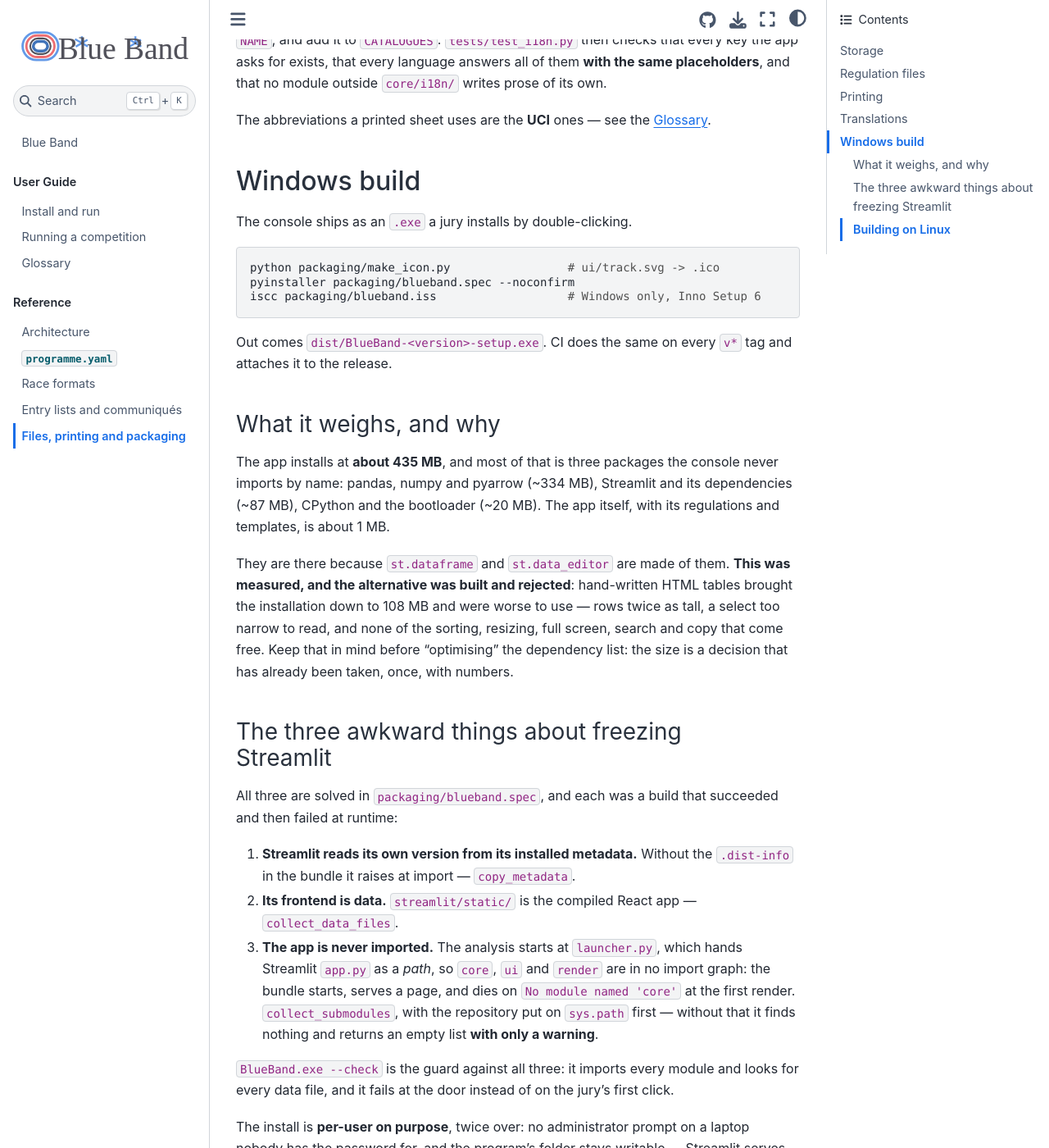
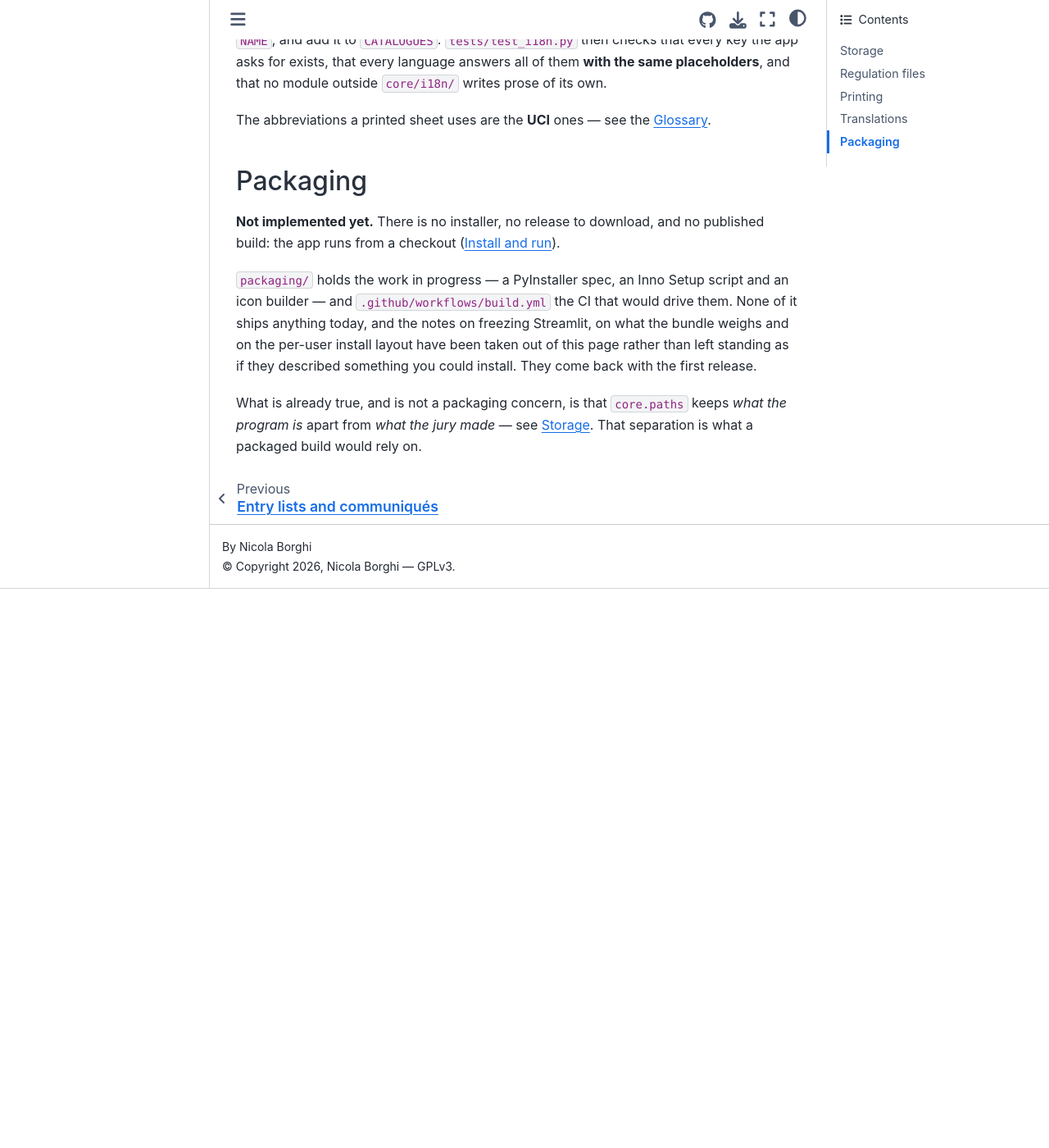
Before and after one commit to nicoborghi/BlueBand, a Sphinx documentation site: the page built from docs/reference/files.rst, in a window 1280 px wide and 1400 px high, scrolled down 5700 px. Shown: the whole window at 82% size. Built offline with Sphinx 7.4.7 and the Sphinx Book theme 1.1.4, drawn with Linux system fonts in a browser that asks for light colours; after the commit the page ends 6418 px from its top, so only the background shows below that; some of the changed text lies outside the part shown.

Commit message:
Refactor packaging documentation: remove outdated build instructions and clarify current status
- Removed detailed Windows and Linux build instructions as they are no longer applicable.
- Updated the packaging section to indicate that no installer or release is currently available.
- Clarified that the existing packaging files are work in progress and will be revisited with the first release.

```diff
--- a/docs/reference/files.rst
+++ b/docs/reference/files.rst
@@ -291,73 +291,19 @@ The abbreviations a printed sheet uses are the **UCI** ones — see the
 
 .. _build:
 
-Windows build
--------------
+Packaging
+---------
 
-The console ships as an ``.exe`` a jury installs by double-clicking.
+**Not implemented yet.** There is no installer, no release to download, and no
+published build: the app runs from a checkout (:ref:`install`).
 
-.. code-block:: bash
+``packaging/`` holds the work in progress — a PyInstaller spec, an Inno Setup
+script and an icon builder — and ``.github/workflows/build.yml`` the CI that
+would drive them. None of it ships anything today, and the notes on freezing
+Streamlit, on what the bundle weighs and on the per-user install layout have
+been taken out of this page rather than left standing as if they described
+something you could install. They come back with the first release.
 
-   python packaging/make_icon.py                 # ui/track.svg -> .ico
-   pyinstaller packaging/blueband.spec --noconfirm
-   iscc packaging/blueband.iss                   # Windows only, Inno Setup 6
-
-Out comes ``dist/BlueBand-<version>-setup.exe``. CI does the same on every
-``v*`` tag and attaches it to the release.
-
-What it weighs, and why
-~~~~~~~~~~~~~~~~~~~~~~~
-
-The app installs at **about 435 MB**, and most of that is three packages the
-console never imports by name: pandas, numpy and pyarrow (~334 MB), Streamlit
-and its dependencies (~87 MB), CPython and the bootloader (~20 MB). The app
-itself, with its regulations and templates, is about 1 MB.
-
-They are there because ``st.dataframe`` and ``st.data_editor`` are made of them.
-**This was measured, and the alternative was built and rejected**: hand-written
-HTML tables brought the installation down to 108 MB and were worse to use — rows
-twice as tall, a select too narrow to read, and none of the sorting, resizing,
-full screen, search and copy that come free. Keep that in mind before
-"optimising" the dependency list: the size is a decision that has already been
-taken, once, with numbers.
-
-The three awkward things about freezing Streamlit
-~~~~~~~~~~~~~~~~~~~~~~~~~~~~~~~~~~~~~~~~~~~~~~~~~
-
-All three are solved in ``packaging/blueband.spec``, and each was a build that
-succeeded and then failed at runtime:
-
-#. **Streamlit reads its own version from its installed metadata.** Without the
-   ``.dist-info`` in the bundle it raises at import — ``copy_metadata``.
-#. **Its frontend is data.** ``streamlit/static/`` is the compiled React app —
-   ``collect_data_files``.
-#. **The app is never imported.** The analysis starts at ``launcher.py``, which
-   hands Streamlit ``app.py`` as a *path*, so ``core``, ``ui`` and ``render``
-   are in no import graph: the bundle starts, serves a page, and dies on ``No
-   module named 'core'`` at the first render. ``collect_submodules``, with the
-   repository put on ``sys.path`` first — without that it finds nothing and
-   returns an empty list **with only a warning**.
-
-``BlueBand.exe --check`` is the guard against all three: it imports every module
-and looks for every data file, and it fails at the door instead of on the jury's
-first click.
-
-The install is **per-user on purpose**, twice over: no administrator prompt on a
-laptop nobody has the password for, and the program's folder stays writable —
-Streamlit serves the last saved PDFs out of ``static/`` inside it.
-
-Building on Linux
-~~~~~~~~~~~~~~~~~
-
-The whole recipe except the ``.ico`` and the installer works on Linux, and that
-is worth doing before pushing a tag:
-
-.. code-block:: bash
-
-   python -m venv /tmp/bb && /tmp/bb/bin/pip install -e ".[build]"
-   /tmp/bb/bin/pyinstaller packaging/blueband.spec --noconfirm
-   dist/BlueBand/BlueBand --check
-
-Build it in a **clean virtual environment**, never in a working scientific one:
-PyInstaller bundles what it finds, and the ``excludes`` in the spec are a safety
-net rather than a guarantee.
+What is already true, and is not a packaging concern, is that ``core.paths``
+keeps *what the program is* apart from *what the jury made* — see
+:ref:`storage`. That separation is what a packaged build would rely on.
```
Also changed, not shown: README.md (+16 -19 lines), docs/index.rst (+7 -5 lines), docs/install.rst (+15 -36 lines), 3 other files.
